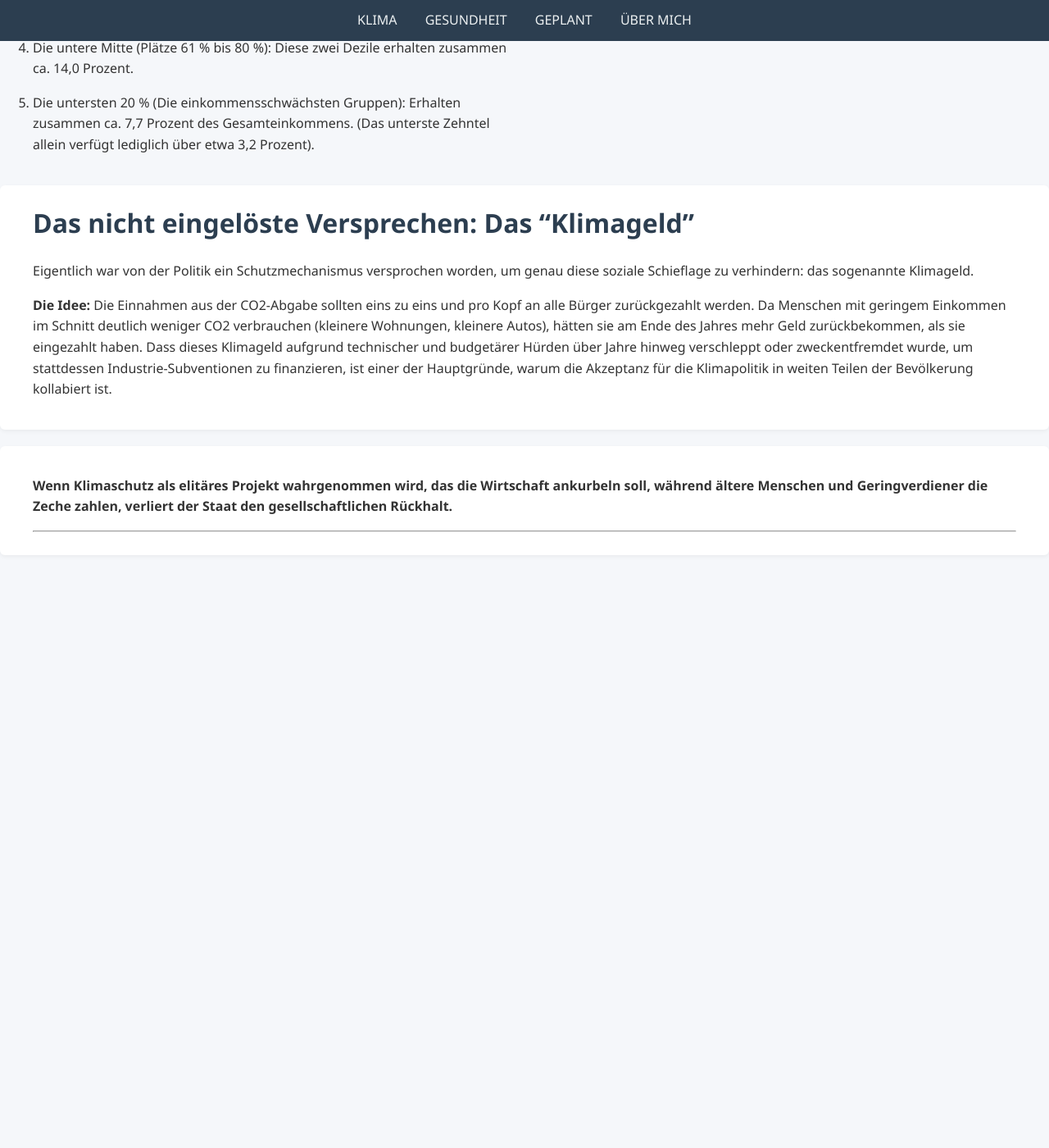
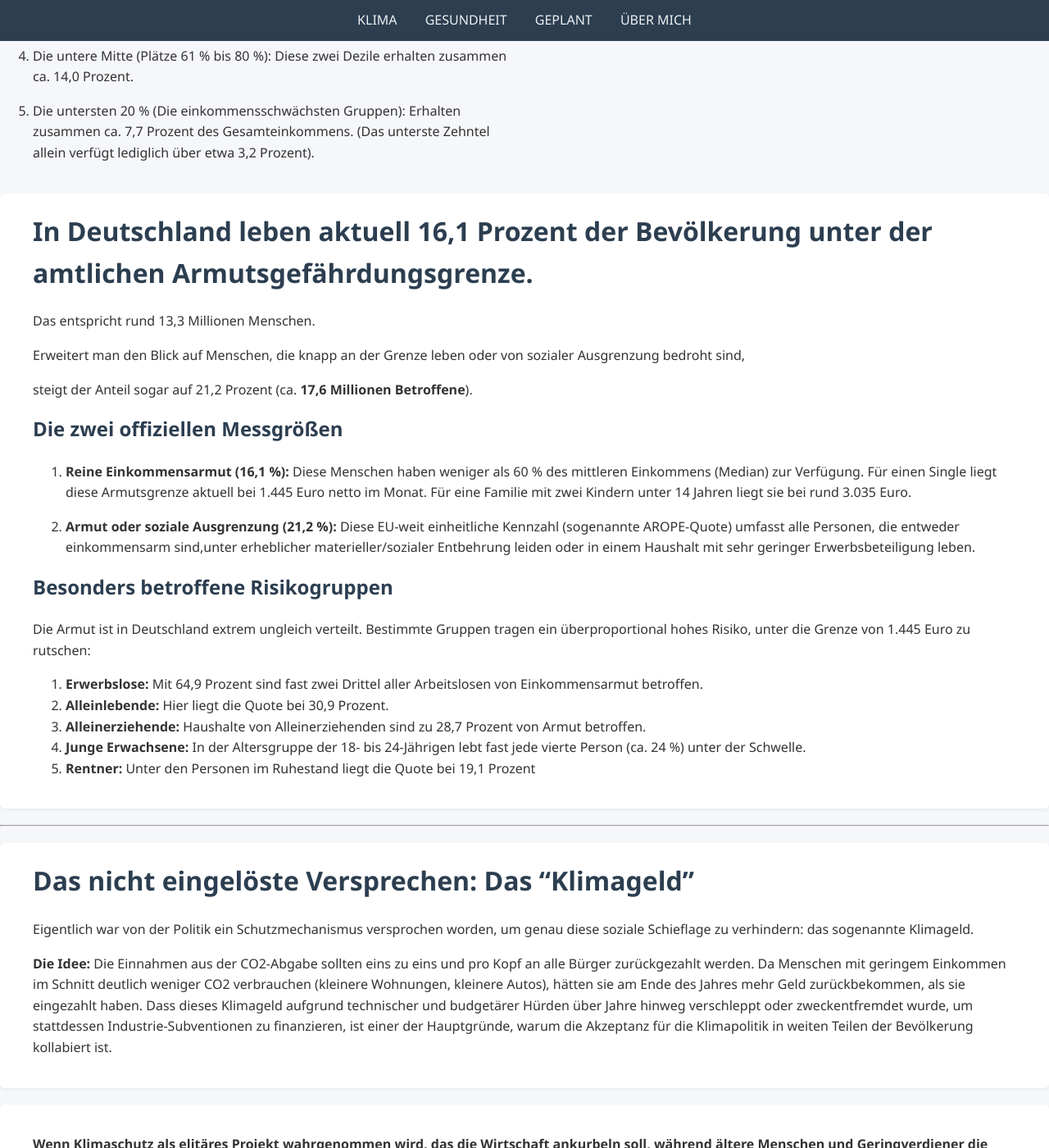
Before and after one commit to TheGermanTruth/TheGermanTruth, a Jekyll site: the page built from index.md, in a window 1280 px wide and 1400 px high, scrolled down 5694 px. Shown: the whole window at 82% size. Built offline with Jekyll 4.4.1, drawn with Linux system fonts in a browser that asks for light colours; before the commit the page ends 6391 px from its top, so only the background shows below that.

Commit message:
Update index.md

```diff
--- a/index.md
+++ b/index.md
@@ -200,6 +200,8 @@ Bepreisung.
 
 </div>
 
+---
+
 <div class="two-columns" markdown="1">
 
 <div class="column" markdown="1">
@@ -247,6 +249,38 @@ Würde das Geld absolut gleich verteilt sein, müsste jede Zehn-Prozent-Gruppe e
 
 <div class="section one-column" markdown="1">
 
+# In Deutschland leben aktuell 16,1 Prozent der Bevölkerung unter der amtlichen Armutsgefährdungsgrenze.
+
+Das entspricht rund 13,3 Millionen Menschen.
+
+Erweitert man den Blick auf Menschen, die knapp an der Grenze leben oder von sozialer Ausgrenzung bedroht sind,
+
+steigt der Anteil sogar auf 21,2 Prozent (ca. **17,6 Millionen Betroffene**).
+
+## Die zwei offiziellen Messgrößen
+
+1. **Reine Einkommensarmut (16,1 %):** Diese Menschen haben weniger als 60 % des mittleren Einkommens (Median) zur Verfügung. Für einen Single liegt diese
+Armutsgrenze aktuell bei 1.445 Euro netto im Monat. Für eine Familie mit zwei Kindern unter 14 Jahren liegt sie bei rund 3.035 Euro.
+
+2. **Armut oder soziale Ausgrenzung (21,2 %):** Diese EU-weit einheitliche Kennzahl (sogenannte AROPE-Quote) umfasst alle Personen, die entweder einkommensarm
+sind,unter erheblicher materieller/sozialer Entbehrung leiden oder in einem Haushalt mit sehr geringer Erwerbsbeteiligung leben.
+
+## Besonders betroffene Risikogruppen
+
+Die Armut ist in Deutschland extrem ungleich verteilt. Bestimmte Gruppen tragen ein überproportional hohes Risiko, unter die Grenze von 1.445 Euro zu rutschen:
+
+1. **Erwerbslose:** Mit 64,9 Prozent sind fast zwei Drittel aller Arbeitslosen von Einkommensarmut betroffen.
+2. **Alleinlebende:** Hier liegt die Quote bei 30,9 Prozent.
+3. **Alleinerziehende:** Haushalte von Alleinerziehenden sind zu 28,7 Prozent von Armut betroffen.
+4. **Junge Erwachsene:** In der Altersgruppe der 18- bis 24-Jährigen lebt fast jede vierte Person (ca. 24 %) unter der Schwelle.
+5. **Rentner:** Unter den Personen im Ruhestand liegt die Quote bei 19,1 Prozent
+
+</div>
+
+---
+
+<div class="section one-column" markdown="1">
+
 # Das nicht eingelöste Versprechen: Das "Klimageld"
 Eigentlich war von der Politik ein Schutzmechanismus versprochen worden, um genau diese soziale Schieflage zu verhindern: das sogenannte Klimageld.
 
```
